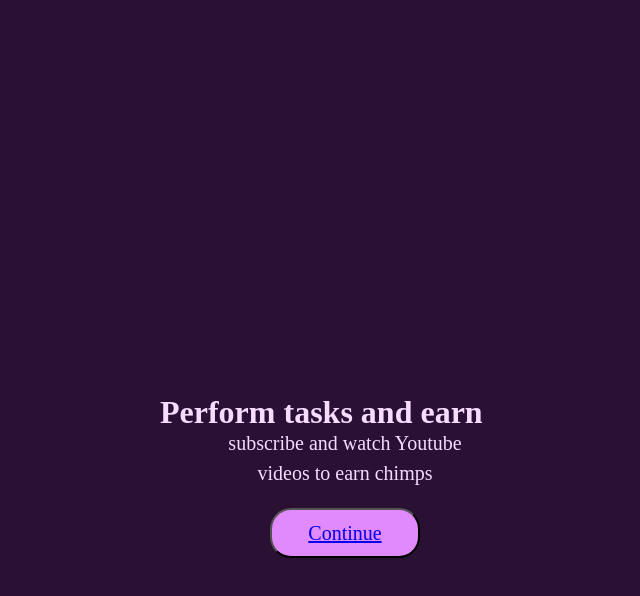
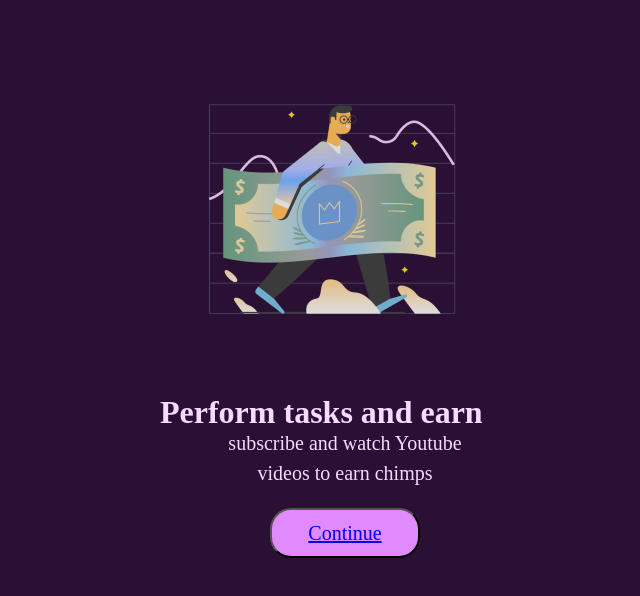
Before and after one commit to yxngshifu/chimpaid, a plain HTML site: page earn/earn.html in a window 1280 px wide. Shown: the whole page, without its empty margins (318-958 px from the left). Drawn offline with Linux system fonts and the light colour scheme; files whose address does not match are found by name.

Commit message:
add images

```diff
--- a/earn/earn.html
+++ b/earn/earn.html
@@ -8,7 +8,7 @@
     <link rel="stylesheet" href="style.css">
 </head>
 <body>
-    <div class="displaypic"></div>
+    <img src="/Users/a1234/Desktop/chimpaid/chimpaidhtml/Paymentprocessed.png" alt="processed">
     <p1>Perform tasks and earn</p1>
     <p2>subscribe and watch Youtube<br>
         videos to earn chimps</p2>
--- a/earn/style.css
+++ b/earn/style.css
@@ -5,6 +5,15 @@ height: 546px;
 left: 0px;
 top: 0px;
 background: #2A1033;
+}
+img{
+    position: absolute;
+width: 285px;
+height: 285px;
+left: 139px;
+top: 17px;
+
+
 }
 p1{
     position: absolute;
@@ -74,12 +83,11 @@ flex: none;
 order: 0;
 flex-grow: 0;
 }
-.displaypic{
+img{
     position: absolute;
 width: 285px;
 height: 285px;
-left: 139px;
-top: 17px;
+left: 500px;
+top: 70px;
 
-background: url("/chimpaidhtml/");
 }
```
Also changed, not shown: account changes/accountchanges.html (+0 -2 lines), addbenbank/addbank.html (+6 -4 lines).
